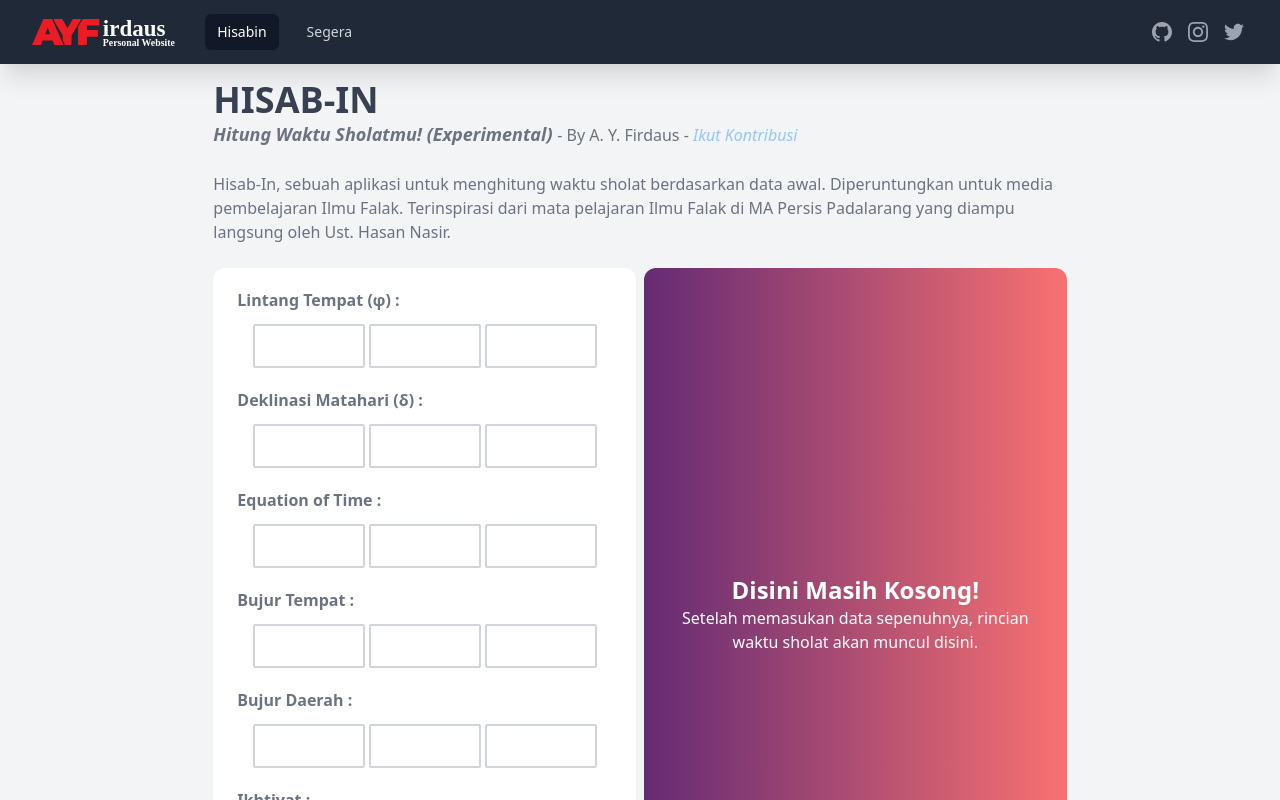
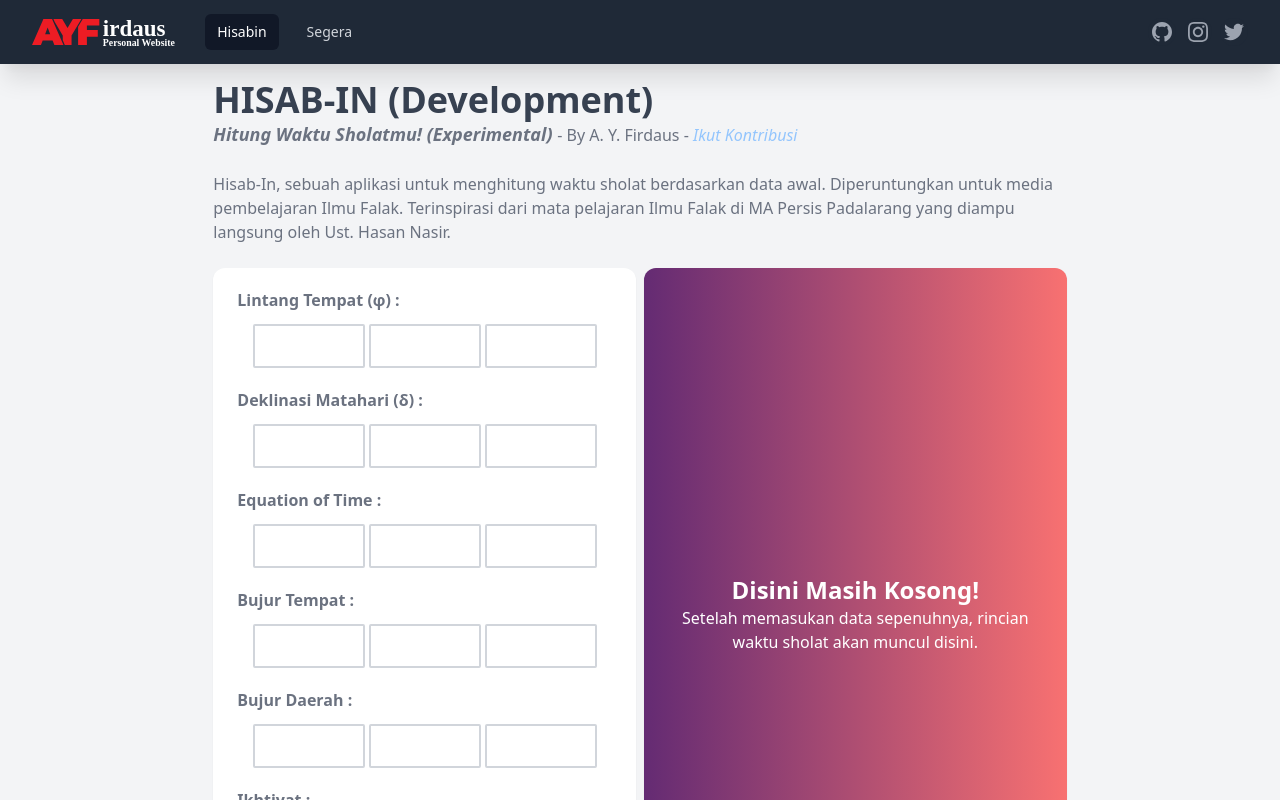
Before and after one commit to amyar32/Hisabin, a Vue app: page / in a window 1280 px wide. Built offline with nearby package versions, Linux system fonts and the light colour scheme.

Commit message:
update title

```diff
--- a/src/components/Hisab.vue
+++ b/src/components/Hisab.vue
@@ -3,7 +3,7 @@
   <nav-bar></nav-bar>
 
   <div class="container w-11/12 sm:w-9/12 md:w-7/12 xl:w-8/12 mt-20">
-    <h1 class="font-bold text-gray-700 text-4xl">HISAB-IN</h1>
+    <h1 class="font-bold text-gray-700 text-4xl">HISAB-IN (Development)</h1>
     <p class="text-gray-500 mb-6">
       <span class="text-lg font-semibold italic"
         >Hitung Waktu Sholatmu! (Experimental)
```
Also changed, not shown: 1 other file (tests, documents, lock files or other folders).
